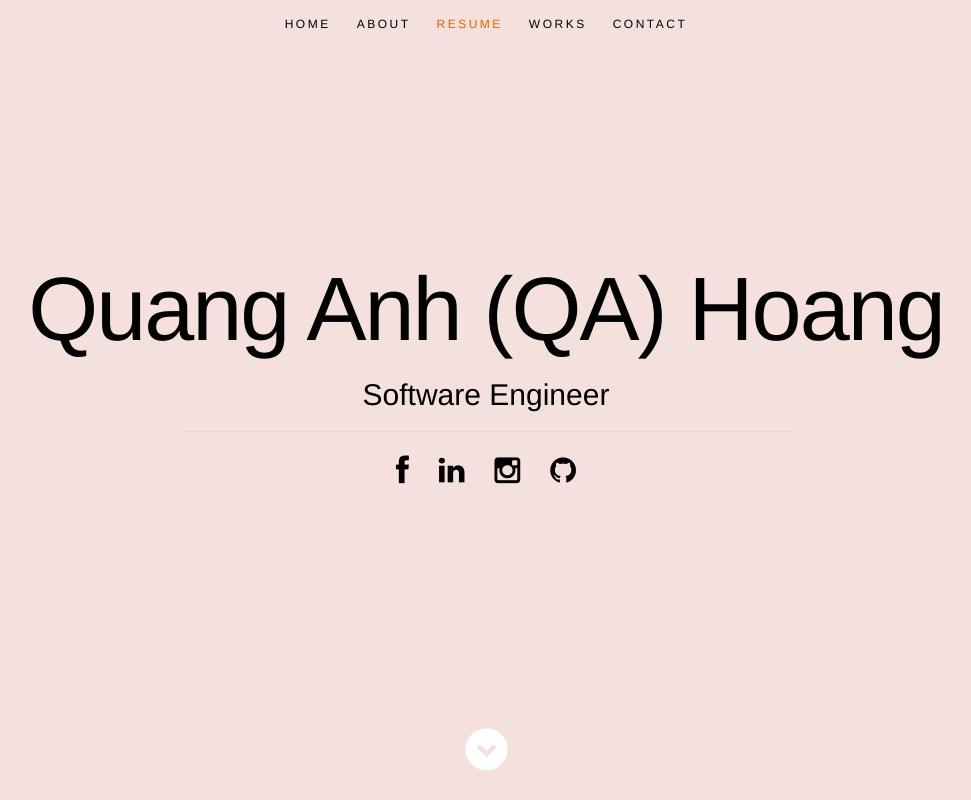
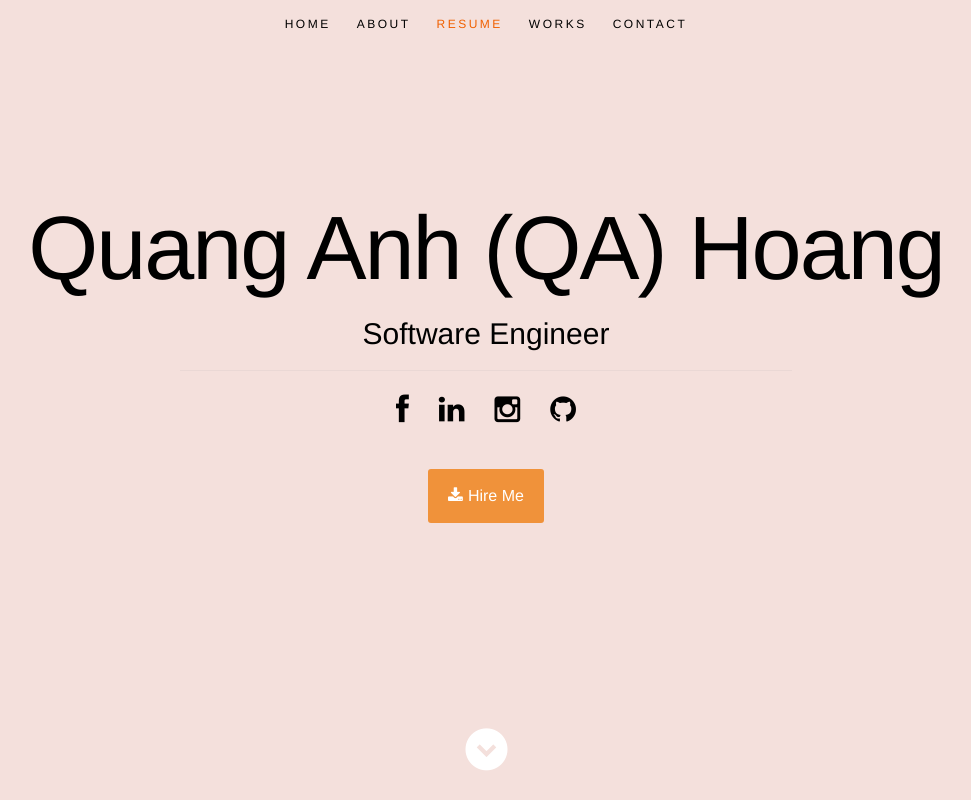
Before and after one commit to quanganhhoang/personal-website, a React (Create React App) app: page / in a window 1280 px wide. Shown: the top 800 px of the page, without its empty margins (154-1125 px from the left). Built offline with nearby package versions, Linux system fonts and the light colour scheme.

Commit message:
Add Hire Me button

```diff
--- a/src/components/Header.js
+++ b/src/components/Header.js
@@ -2,10 +2,10 @@ import React, { Component } from 'react';
 
 class Header extends Component {
     render() {
-        let name, occupation, social;
+        let name, occupation, social, resumedownload;
         let networks;
         if (this.props.data) {
-            ( {name, occupation, social} = this.props.data)
+            ( {name, occupation, social, resumedownload} = this.props.data)
 
             networks = social.map(network => {
                 return (
@@ -42,6 +42,20 @@ class Header extends Component {
                         {networks}
                     </ul>
                 </div>
+                <div className="banner-text columns download">
+                    <p style={{marginTop: 20}}>
+                        <a
+                            href={resumedownload}
+                            rel="noopener noreferrer"
+                            target="_blank"
+                            className="button"
+                            style={{backgroundColor: '#F0923A'}}
+                        >
+                                <i className="fa fa-download" style={{marginRight: 5}}></i>
+                                Hire Me
+                        </a>
+                    </p>
+                </div>
             </div>
 
             <p className="scrolldown">
```
